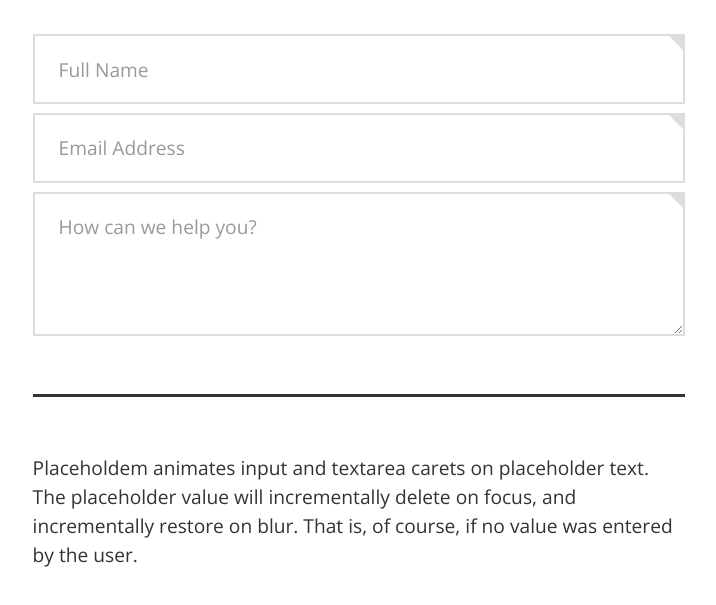
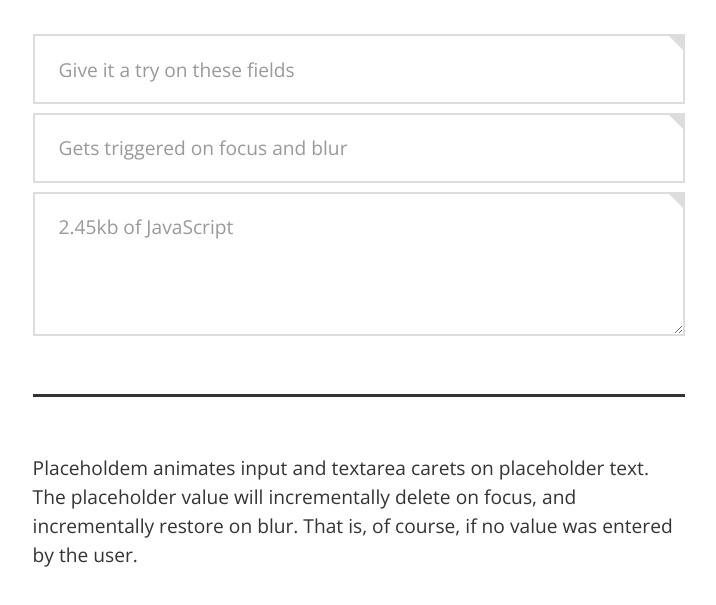
Before and after one commit to jackrugile/placeholdem, a website: page index.html in a window 1280 px wide. Shown: the part 149-754 px from the top of the page, without its empty margins (281-997 px from the left). Drawn offline with nearby package versions, Linux system fonts and the light colour scheme.

Commit message:
add fancy fade load transition, change field content

```diff
--- a/assets/scss/style.scss
+++ b/assets/scss/style.scss
@@ -69,6 +69,21 @@ hr {
 	background: $color-dark !important;
 	color: #fff !important;
 	text-shadow: none !important;
+}
+
+.fade {
+	opacity: 0;
+	position: relative;
+	top: -10px;
+	transition:
+		opacity $transition-duration * 2,
+		top $transition-duration * 2
+	;
+}
+
+.fade-load {
+	opacity: 1;
+	top: 0;
 }
 
 @media (max-width: 50em) {
--- a/index.html
+++ b/index.html
@@ -10,29 +10,42 @@
 	</head>
 	<body>
 		<div class="container">
-			<h1>Placeholdem</h1>
-			<h2>Placeholder Caret Animation</h2>
+			<h1 class="fade">Placeholdem</h1>
+			<h2 class="fade">Placeholder Caret Animation</h2>
 			<form>
-
-				<label>
-					<input name="fullname" placeholder="Full Name" />
+				<label class="fade">
+					<input name="field1" placeholder="Give it a try on these fields" />
 					<div class="arrow"></div>
 				</label>
-				<label>
-					<input name="email" placeholder="Email Address" />
+				<label class="fade">
+					<input name="field2" placeholder="Gets triggered on focus and blur" />
 					<div class="arrow"></div>
 				</label>
-				<label>
-					<textarea name="message" placeholder="How can we help you?"></textarea>
+				<label class="fade">
+					<textarea name="field3" placeholder="2.45kb of JavaScript"></textarea>
 					<div class="arrow"></div>
 				</label>
 			</form>
-			<hr />
-			<p>Placeholdem animates input and textarea carets on placeholder text. The placeholder value will incrementally delete on focus, and incrementally restore on blur. That is, of course, if no value was entered by the user.</p>
+			<hr class="fade" />
+			<p  class="fade">Placeholdem animates input and textarea carets on placeholder text. The placeholder value will incrementally delete on focus, and incrementally restore on blur. That is, of course, if no value was entered by the user.</p>
 		</div>
 		<script src="placeholdem.min.js"></script>
 		<script>
-			var placeholdem = new Placeholdem( document.querySelectorAll( '[placeholder]' ) );
+			var placeholdem = new Placeholdem( document.querySelectorAll( '[placeholder]' ) ),
+				fadeElems = document.body.querySelectorAll( '.fade' ),
+				fadeElemsLength = fadeElems.length,
+				i = 0,
+				interval = 50;
+
+				function incFade() {
+					if( i < fadeElemsLength ) {
+						fadeElems[ i ].className += ' fade-load';
+						i++;
+						setTimeout( incFade, interval );
+					}
+				}
+
+				setTimeout( incFade, interval );
 		</script>
 		<script>
 			(function(i,s,o,g,r,a,m){i['GoogleAnalyticsObject']=r;i[r]=i[r]||function(){
```
Also changed, not shown: assets/css/style.css, assets/css/style.min.css.
